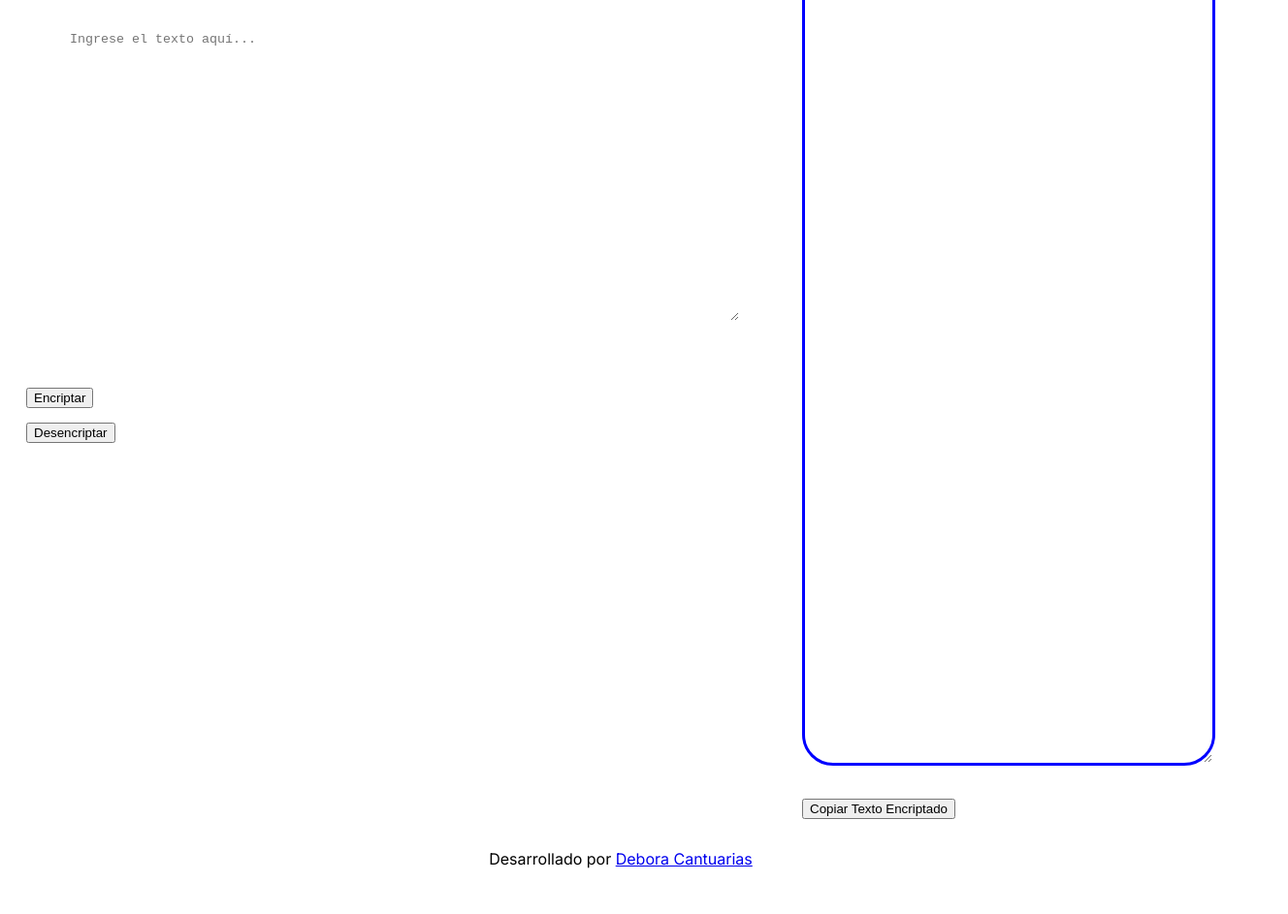
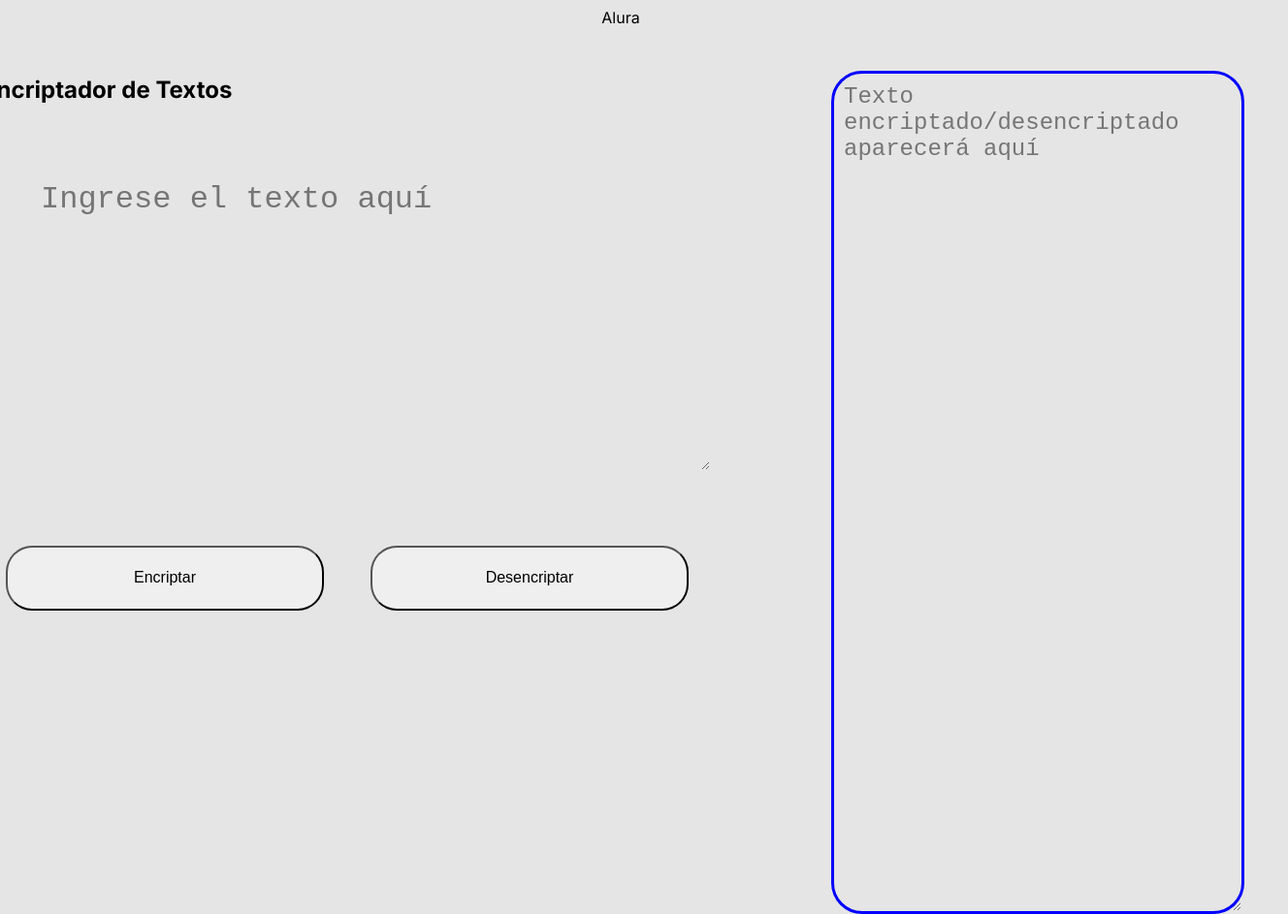
Before and after one commit to Deby92/challenge-encriptador-de-texto, a plain HTML site: page index.html in a window 1280 px wide. Shown: the top 943 px of the page at 97% size, 1328 px wide, since content can reach past the window. Before the commit the page ends 912 px from the top, so only its background shows below. Drawn offline with Linux system fonts and the light colour scheme.

Commit message:
mejorando botones css

```diff
--- a/index.html
+++ b/index.html
@@ -8,7 +8,7 @@
   </head>
   <body>
     <header>
-      <nav><a href="/images/image.png"></a></nav>
+      <nav><a href="/images/image.png"></a>Alura</nav>
     </header>
     <main>
       <section class="section-text">
@@ -17,20 +17,24 @@
           <textarea
             class="inputText"
             id="inputText"
-            placeholder="Ingrese el texto aquí..."
+            placeholder="Ingrese el texto aquí"
           ></textarea>
-          <button onclick="encriptar()">Encriptar</button>
-          <button onclick="desencriptar()">Desencriptar</button>
+          <div class="container-buttons">
+            <button class="encriptar" onclick="encriptar()">Encriptar</button>
+            <button class="desencriptar" onclick="desencriptar()">
+              Desencriptar
+            </button>
+          </div>
         </div>
         <div class="container-outputText">
           <textarea
             class="outputText"
             id="outputText"
-            placeholder="Texto encriptado/desencriptado aparecerá aquí..."
+            placeholder="Texto encriptado/desencriptado aparecerá aquí"
             readonly
           ></textarea>
 
-          <button onclick="copiarTexto()">Copiar Texto Encriptado</button>
+          <button class="copiarTexto" onclick="copiarTexto()">Copiar Texto Encriptado</button>
         </div>
       </section>
     </main>
--- a/style.css
+++ b/style.css
@@ -5,8 +5,8 @@ body {
     display: flex;
     justify-content: center;
     align-items: center;
-    height: 100vh;
     flex-direction: column;
+    background-color: #E5E5E5;
 }
 textarea {
     width: 500px;
@@ -14,10 +14,13 @@ textarea {
     margin: 50px;
     border: none;
     padding: 10px;
+    background-color: #E5E5E5;
+
 }
-button {
+.button {
     margin: 15px;
     display:flex;
+    padding: 24px;
 }
 .section-text{
     display: flex;
@@ -26,6 +29,7 @@ button {
 .inputText{
     width: 680px;
     height: 288px;
+    font-size: 32px;
 }
 .outputText{
     width: 400px;
@@ -34,4 +38,42 @@ button {
     border: solid blue;
     padding: 10px;
     margin: 15px;
+    font-size: 24px;
 }
+.container-inputText{
+    margin: 30px;
+}
+.container-outputText{
+    margin: 30px;
+}
+.nav{
+    background-color: aquamarine;
+    margin: 20px;
+}
+.container-buttons{
+    display: flex;
+
+}
+.encriptar{
+    padding: 8px;
+    border-radius: 27px;
+    width: 328px;
+    height: 67px;
+    font-size: 16px;
+    margin: 24px;
+}
+.desencriptar{
+    padding: 8px;
+    border-radius: 27px;
+    width: 328px;
+    height: 67px;
+    font-size: 16px;
+    margin: 24px;
+}
+.copiarTexto{
+    padding: 8px;
+    border-radius: 27px;
+    width: 336px;
+    height: 67px;
+    font-size: 16px;
+}
```
